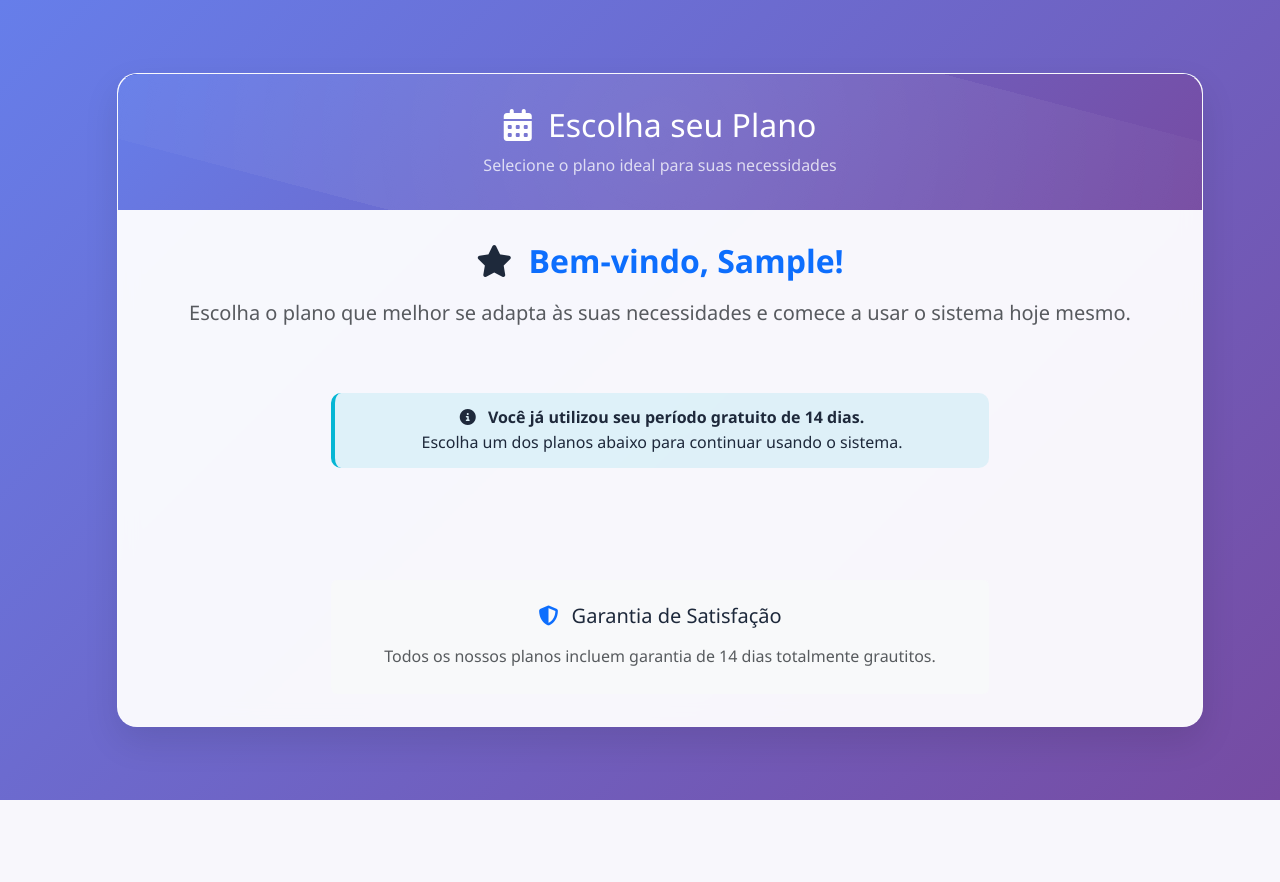
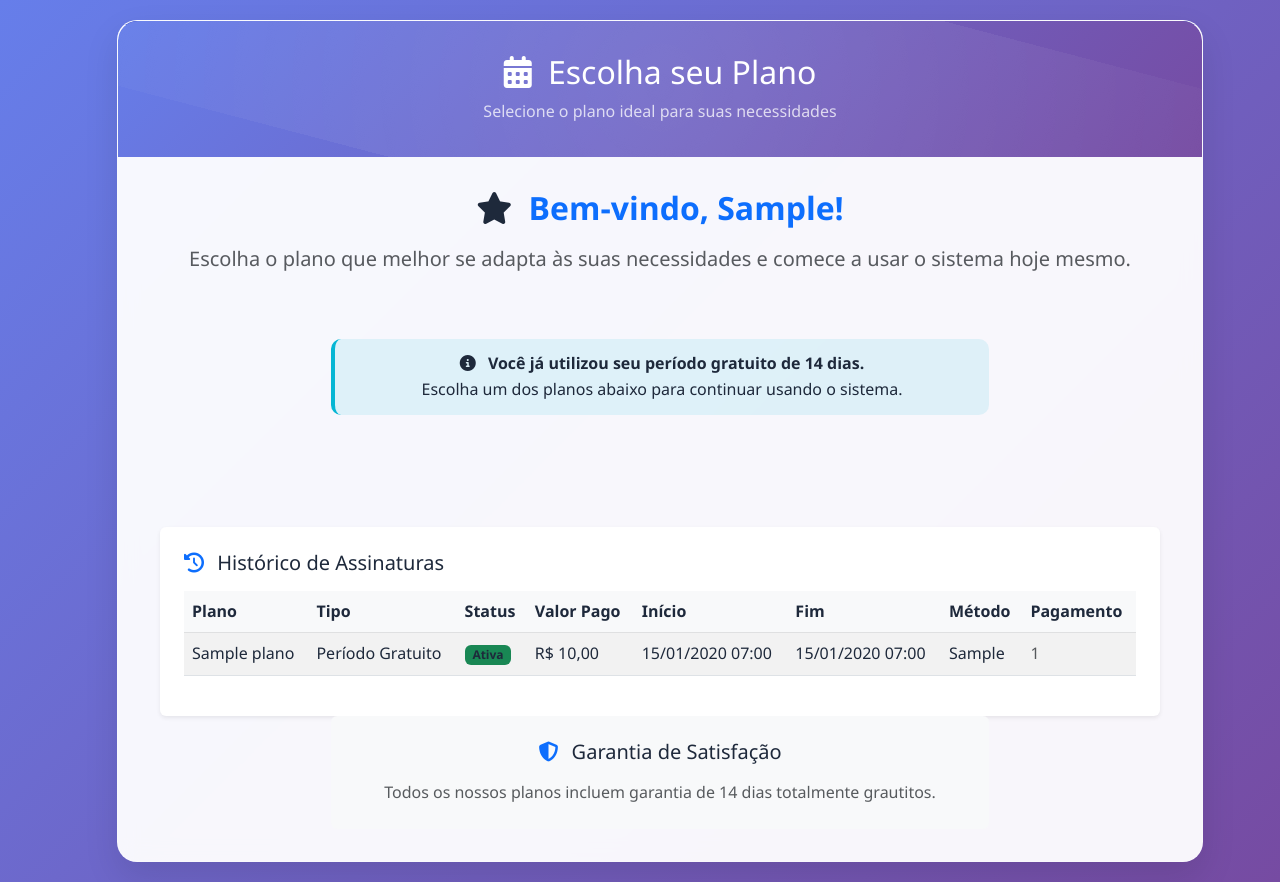
Before and after one commit to fourmindsorg/s_agendamento, a Django app: page /authentication/planos/ in a window 1280 px wide. Before the commit the page ends 800 px from the top, so only its background shows below. Run offline with Django 5.2, Linux system fonts and the light colour scheme; a user stored in the database is signed in; tables that the repository leaves empty hold one stand-in row (values such as "Sample post").

Commit message:
ajustes Agentech

```diff
--- a/authentication/views.py
+++ b/authentication/views.py
@@ -535,6 +535,16 @@ class PlanSelectionView(LoginRequiredMixin, TemplateView):
         # Verificar se o usuário já usou o período gratuito
         context["ja_usou_gratuito"] = self.verificar_ja_usou_gratuito()
 
+        # Histórico de assinaturas do usuário (inclui planos anteriores)
+        try:
+            context["assinaturas_historico"] = (
+                AssinaturaUsuario.objects.filter(usuario=self.request.user)
+                .select_related("plano")
+                .order_by("-data_inicio")
+            )
+        except Exception:
+            context["assinaturas_historico"] = []
+
         return context
 
     def verificar_ja_usou_gratuito(self):
--- a/templates/authentication/plan_selection.html
+++ b/templates/authentication/plan_selection.html
@@ -274,6 +274,72 @@
 
                                 <!-- Informações adicionais -->
                                 <div class="col-12 mt-5">
+                                    <div class="row justify-content-center mb-4">
+                                        <div class="col">
+                                            <div class="card border-0 shadow-sm">
+                                                <div class="card-body p-4">
+                                                    <h5 class="card-title mb-3">
+                                                        <i class="fas fa-history text-primary me-2"></i>
+                                                        Histórico de Assinaturas
+                                                    </h5>
+
+                                                    {% if assinaturas_historico %}
+                                                    <div class="table-responsive">
+                                                        <table class="table table-striped align-middle">
+                                                            <thead class="table-light">
+                                                                <tr>
+                                                                    <th>Plano</th>
+                                                                    <th>Tipo</th>
+                                                                    <th>Status</th>
+                                                                    <th>Valor Pago</th>
+                                                                    <th>Início</th>
+                                                                    <th>Fim</th>
+                                                                    <th>Método</th>
+                                                                    <th>Pagamento</th>
+                                                                </tr>
+                                                            </thead>
+                                                            <tbody>
+                                                                {% for a in assinaturas_historico %}
+                                                                <tr>
+                                                                    <td>{{ a.plano.nome }}</td>
+                                                                    <td>{{ a.plano.get_tipo_display }}</td>
+                                                                    <td>
+                                                                        <span class="badge {% if a.status == 'ativa' %}bg-success{% elif a.status == 'expirada' %}bg-secondary{% elif a.status == 'cancelada' %}bg-danger{% else %}bg-warning text-dark{% endif %}">
+                                                                            {{ a.get_status_display }}
+                                                                        </span>
+                                                                    </td>
+                                                                    <td>
+                                                                        {% if a.valor_pago %}
+                                                                            R$ {{ a.valor_pago|floatformat:2 }}
+                                                                        {% else %}
+                                                                            -
+                                                                        {% endif %}
+                                                                    </td>
+                                                                    <td>{{ a.data_inicio|date:'d/m/Y H:i' }}</td>
+                                                                    <td>{{ a.data_fim|date:'d/m/Y H:i' }}</td>
+                                                                    <td>{{ a.metodo_pagamento|default:'-' }}</td>
+                                                                    <td>
+                                                                        {% if a.asaas_payment_id %}
+                                                                            <span class="text-muted">{{ a.asaas_payment_id }}</span>
+                                                                        {% else %}
+                                                                            -
+                                                                        {% endif %}
+                                                                    </td>
+                                                                </tr>
+                                                                {% endfor %}
+                                                            </tbody>
+                                                        </table>
+                                                    </div>
+                                                    {% else %}
+                                                        <div class="alert alert-info mb-0">
+                                                            <i class="fas fa-info-circle me-2"></i>
+                                                            Nenhuma assinatura anterior encontrada para este usuário.
+                                                        </div>
+                                                    {% endif %}
+                                                </div>
+                                            </div>
+                                        </div>
+                                    </div>
                                     <div class="row justify-content-center">
                                         <div class="col-lg-8">
                                         <div class="card border-0 bg-light">
--- a/templates/base.html
+++ b/templates/base.html
@@ -133,7 +133,7 @@
                 <i class="fas fa-calendar-alt"></i>
             </div>
             <a href="{% url 'agendamentos:dashboard' %}" class="logo-text">
-                Agenda Fácil
+                AgenTech
             </a>
         </div>
 
```
Also changed, not shown: ATUALIZAR_DNS_FOURMINDSTECH.md (+2 -2 lines), CONFIGURAR_DNS_FOURMINDSTECH.md (+4 -4 lines), static/css/style.css (+3 -4 lines).
